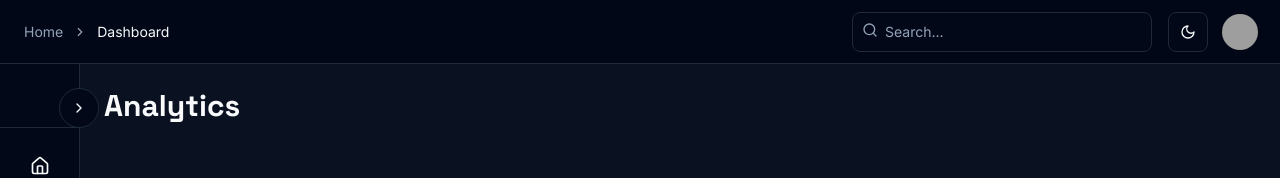
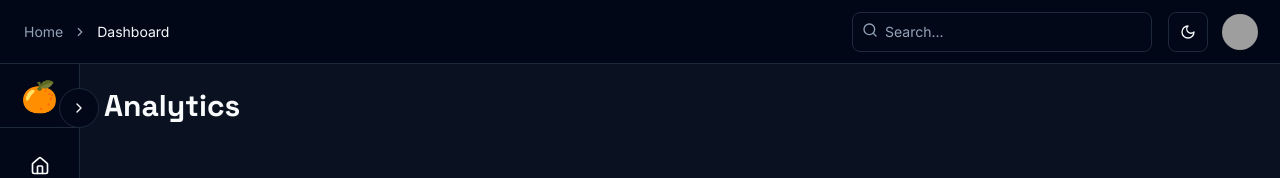
Before and after one commit to mandaleen/ms, a React (Vite) app: page /analytics in a window 1280 px wide. Both pictures are taken after a click on the button 299 px from the left and 108 px from the top of the page. Shown: the top 178 px of the page. Built offline with nearby package versions, Linux system fonts and the light colour scheme; grey boxes are pictures that could not be loaded.

Commit message:
[dyad] Updated sidebar collapse behavior - wrote 1 file(s)

```diff
--- a/src/components/layout/Sidebar.tsx
+++ b/src/components/layout/Sidebar.tsx
@@ -21,10 +21,21 @@ const Sidebar = () => {
       transition={{ duration: 0.3, ease: "easeInOut" }}
       className="relative h-full bg-card border-r flex flex-col"
     >
-      <div className="flex items-center justify-between p-4 border-b h-16">
-        <AnimatePresence>
-          {!isCollapsed && (
+      <div className={`flex items-center p-4 border-b h-16 ${isCollapsed ? "justify-center" : "justify-between"}`}>
+        <AnimatePresence mode="wait" initial={false}>
+          {isCollapsed ? (
             <motion.div
+              key="icon-logo"
+              initial={{ opacity: 0, scale: 0 }}
+              animate={{ opacity: 1, scale: 1 }}
+              exit={{ opacity: 0, scale: 0 }}
+              transition={{ duration: 0.2 }}
+            >
+              <span className="text-3xl" role="img" aria-label="orange">🍊</span>
+            </motion.div>
+          ) : (
+            <motion.div
+              key="full-logo"
               initial={{ opacity: 0, x: -20 }}
               animate={{ opacity: 1, x: 0 }}
               exit={{ opacity: 0, x: -20 }}
```
